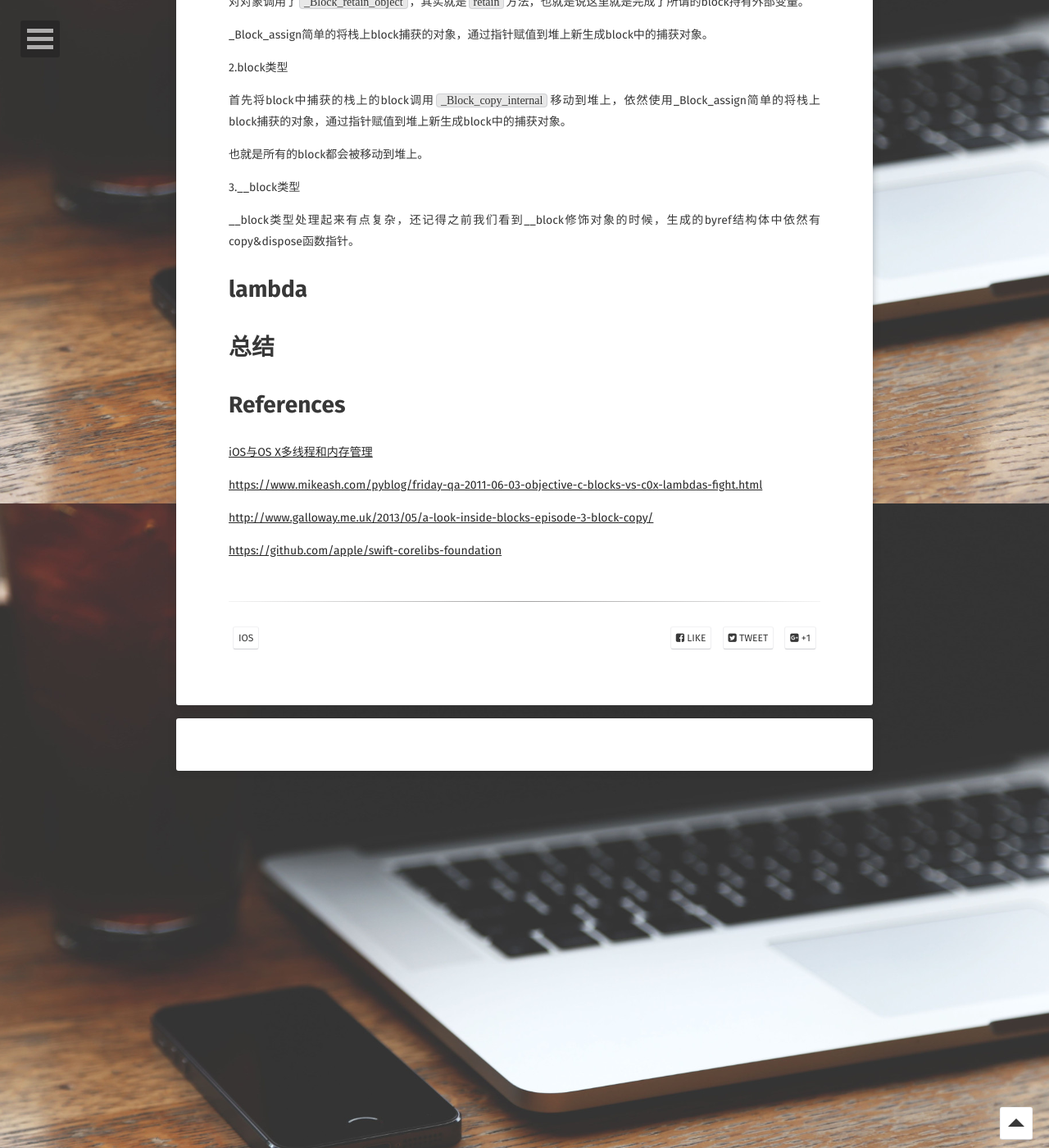
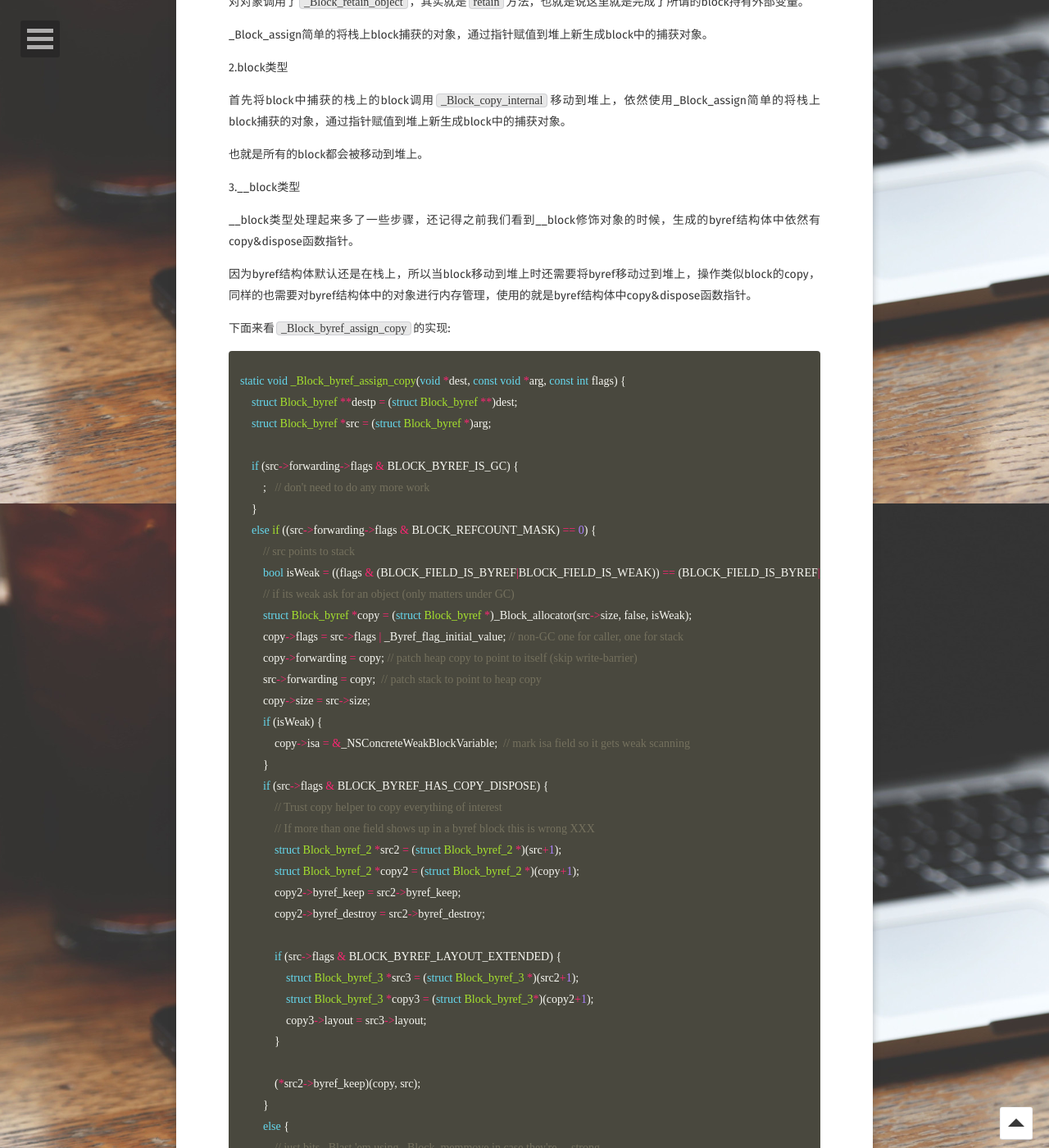
Before and after one commit to longjianjiang/longjianjiang.github.io, a Jekyll site: the page built from _posts/2019-04-17-anonymous-function.md, in a window 1280 px wide and 1400 px high, scrolled down 13786 px. Shown: the whole window at 82% size. Built offline with Jekyll 4.4.1, drawn with Linux system fonts in a browser that asks for light colours; some web fonts are replaced; comment, search, counter and statistics services are not loaded; some of the changed text lies outside the part shown.

Commit message:
Update(auto commit)

```diff
--- a/_posts/2019-04-17-anonymous-function.md
+++ b/_posts/2019-04-17-anonymous-function.md
@@ -529,7 +529,63 @@ _Block_assign简单的将栈上block捕获的对象，通过指针赋值到堆
 
 3.__block类型
 
-__block类型处理起来有点复杂，还记得之前我们看到__block修饰对象的时候，生成的byref结构体中依然有copy&dispose函数指针。
+__block类型处理起来多了一些步骤，还记得之前我们看到__block修饰对象的时候，生成的byref结构体中依然有copy&dispose函数指针。
+
+因为byref结构体默认还是在栈上，所以当block移动到堆上时还需要将byref移动过到堆上，操作类似block的copy，同样的也需要对byref结构体中的对象进行内存管理，使用的就是byref结构体中copy&dispose函数指针。
+
+下面来看`_Block_byref_assign_copy`的实现:
+
+{% highlight cpp %}
+static void _Block_byref_assign_copy(void *dest, const void *arg, const int flags) {
+    struct Block_byref **destp = (struct Block_byref **)dest;
+    struct Block_byref *src = (struct Block_byref *)arg;
+
+    if (src->forwarding->flags & BLOCK_BYREF_IS_GC) {
+        ;   // don't need to do any more work
+    }
+    else if ((src->forwarding->flags & BLOCK_REFCOUNT_MASK) == 0) {
+        // src points to stack
+        bool isWeak = ((flags & (BLOCK_FIELD_IS_BYREF|BLOCK_FIELD_IS_WEAK)) == (BLOCK_FIELD_IS_BYREF|BLOCK_FIELD_IS_WEAK));
+        // if its weak ask for an object (only matters under GC)
+        struct Block_byref *copy = (struct Block_byref *)_Block_allocator(src->size, false, isWeak);
+        copy->flags = src->flags | _Byref_flag_initial_value; // non-GC one for caller, one for stack
+        copy->forwarding = copy; // patch heap copy to point to itself (skip write-barrier)
+        src->forwarding = copy;  // patch stack to point to heap copy
+        copy->size = src->size;
+        if (isWeak) {
+            copy->isa = &_NSConcreteWeakBlockVariable;  // mark isa field so it gets weak scanning
+        }
+        if (src->flags & BLOCK_BYREF_HAS_COPY_DISPOSE) {
+            // Trust copy helper to copy everything of interest
+            // If more than one field shows up in a byref block this is wrong XXX
+            struct Block_byref_2 *src2 = (struct Block_byref_2 *)(src+1);
+            struct Block_byref_2 *copy2 = (struct Block_byref_2 *)(copy+1);
+            copy2->byref_keep = src2->byref_keep;
+            copy2->byref_destroy = src2->byref_destroy;
+
+            if (src->flags & BLOCK_BYREF_LAYOUT_EXTENDED) {
+                struct Block_byref_3 *src3 = (struct Block_byref_3 *)(src2+1);
+                struct Block_byref_3 *copy3 = (struct Block_byref_3*)(copy2+1);
+                copy3->layout = src3->layout;
+            }
+
+            (*src2->byref_keep)(copy, src);
+        }
+        else {
+            // just bits.  Blast 'em using _Block_memmove in case they're __strong
+            // This copy includes Block_byref_3, if any.
+            _Block_memmove(copy+1, src+1,
+                           src->size - sizeof(struct Block_byref));
+        }
+    }
+    // already copied to heap
+    else if ((src->forwarding->flags & BLOCK_BYREF_NEEDS_FREE) == BLOCK_BYREF_NEEDS_FREE) {
+        latching_incr_int(&src->forwarding->flags);
+    }
+    // assign byref data block pointer into new Block
+    _Block_assign(src->forwarding, (void **)destp);
+}
+{% endhighlight %}
 
 
 # lambda
```
